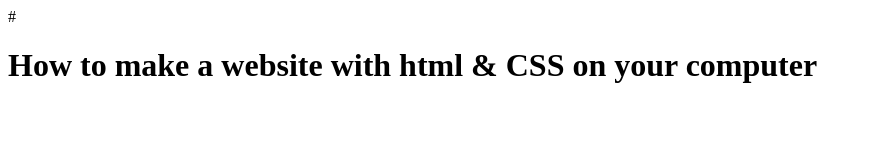
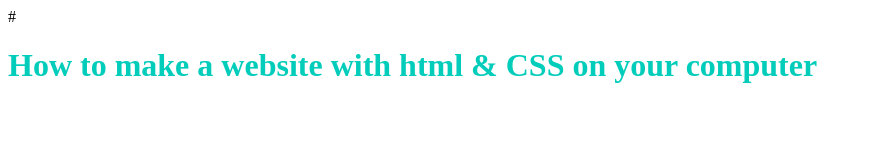
Before and after one commit to ravigoli24/ravi.repo, a plain HTML site: page index.html in a window 1280 px wide. Shown: the whole page, without its empty margins (0-872 px from the left). Drawn offline with Linux system fonts and the light colour scheme.

Commit message:
Update index.html

```diff
--- a/index.html
+++ b/index.html
@@ -1,7 +1,7 @@
 # <!DOCTYPE html>
 <html>
 	<head>
-		<link rel="stylesheet" herf="stylesheet.css">
+		<link rel="stylesheet" href="stylesheet.css">
 		<meta charset="utf-8">
 		<title>progate</title>
 	</head>
```
